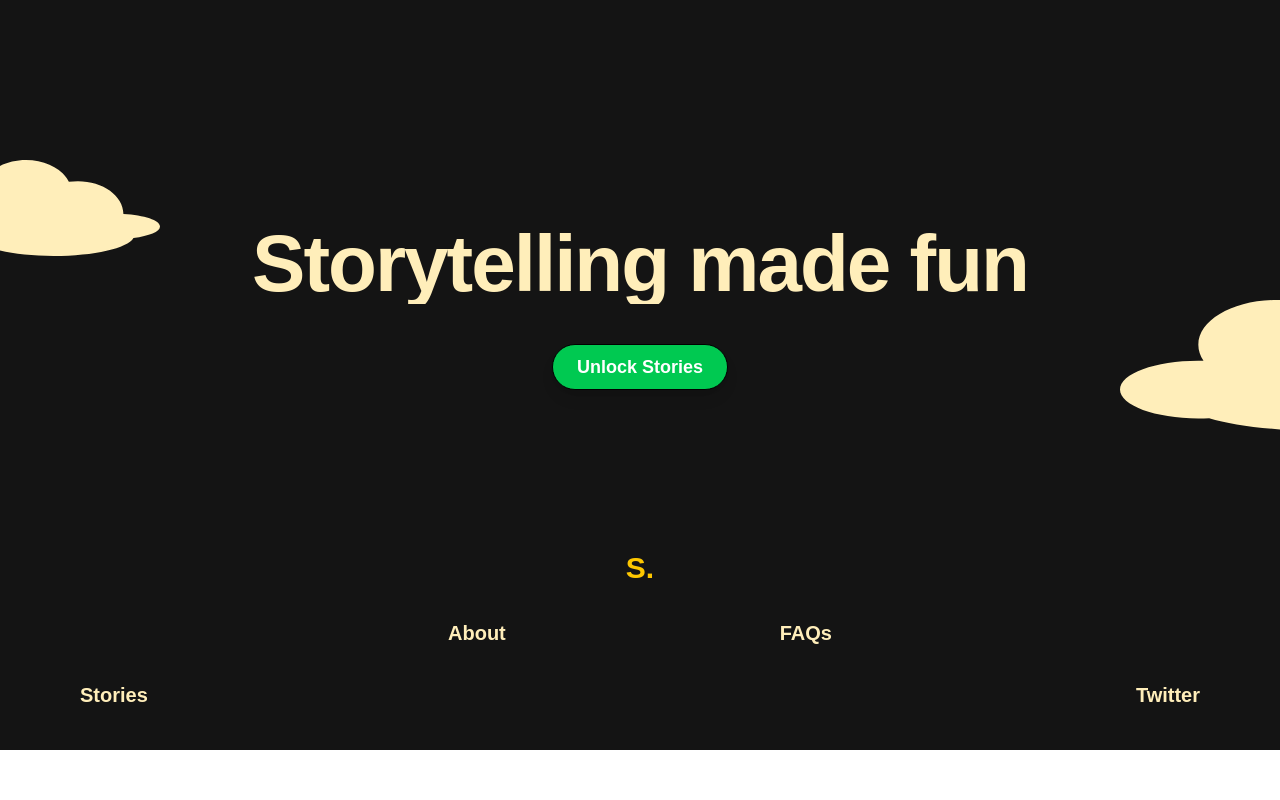
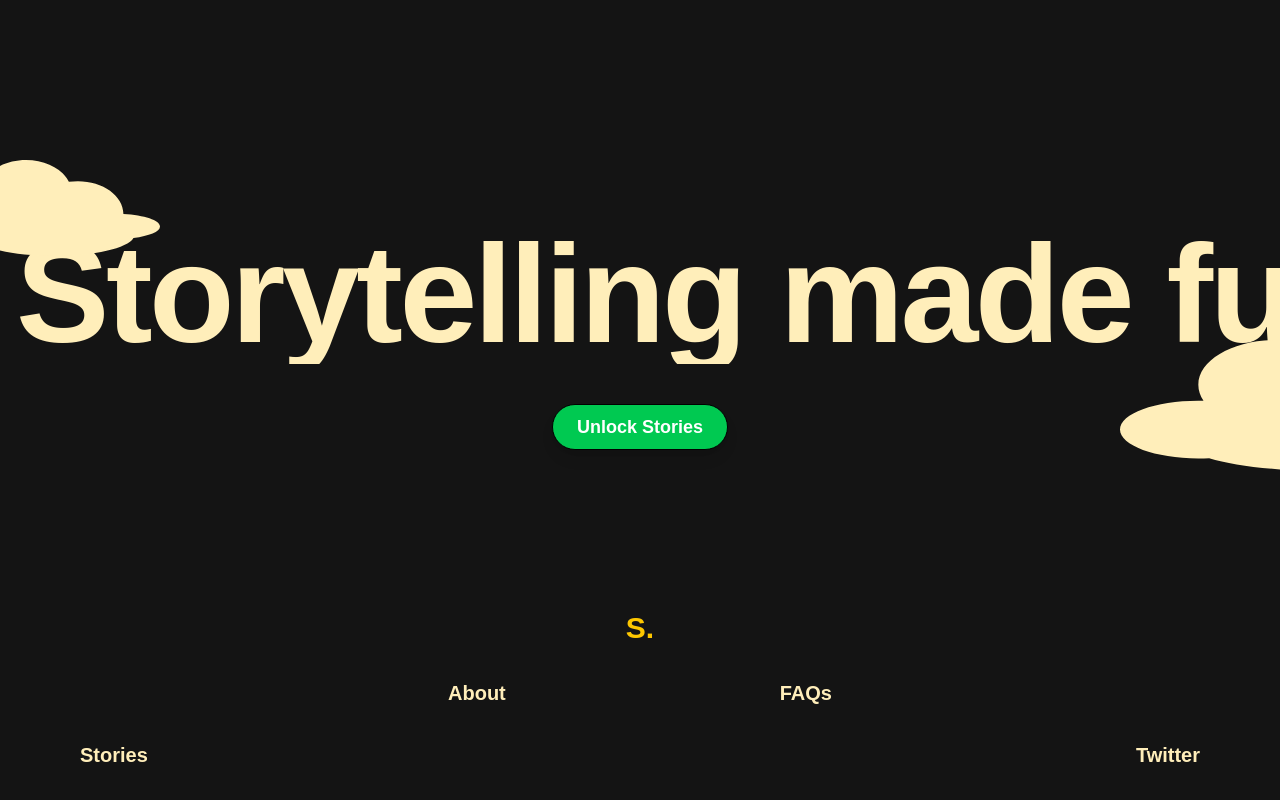
Before and after one commit to stories-fun/stories-monorepo, a Next.js app: page / in a window 1280 px wide. Shown: the part 2111-2911 px from the top of the page. Before the commit the page ends 2861 px from the top, so only its background shows below. Built offline with nearby package versions, Linux system fonts and the light colour scheme.

Commit message:
fix: adjust margin and heading size in Footer component for improved layout

```diff
--- a/src/components/Footer.tsx
+++ b/src/components/Footer.tsx
@@ -10,7 +10,7 @@ export default function Footer() {
   return (
     <footer className="w-full bg-[#141414] text-[#FFEEBA] pt-16 pb-10 relative overflow-hidden">
       {/* Cloud Left */}
-      <div className="absolute top-0 left-0 w-[120px] sm:w-[160px]">
+      <div className="absolute top-0 left-0 w-[120px] sm:w-[160px] mb-10">
         <Image
           src="/cloud_left.svg"
           alt="Cloud Left"
@@ -21,7 +21,7 @@ export default function Footer() {
       </div>
 
       {/* Cloud Right */}
-      <div className="absolute top-[140px] right-0 w-[120px] sm:w-[160px] overflow-hidden">
+      <div className="absolute top-[140px] right-0 w-[120px] sm:w-[160px] overflow-hidden mt-10">
         <Image
           src="/cloud_right.svg"
           alt="Cloud Right"
@@ -32,7 +32,7 @@ export default function Footer() {
       </div>
 
       {/* Heading Text */}
-      <h1 className="text-[40px] sm:text-[60px] md:text-[80px] font-extrabold text-center leading-[100%] tracking-tight px-4 whitespace-nowrap overflow-hidden text-[#FFEEBA] z-10">
+      <h1 className="text-[40px] sm:text-[60px] md:text-[140px] font-extrabold text-center leading-[100%] tracking-tight px-4 whitespace-nowrap overflow-hidden text-[#FFEEBA] z-10">
         Storytelling made fun
       </h1>
 
```
